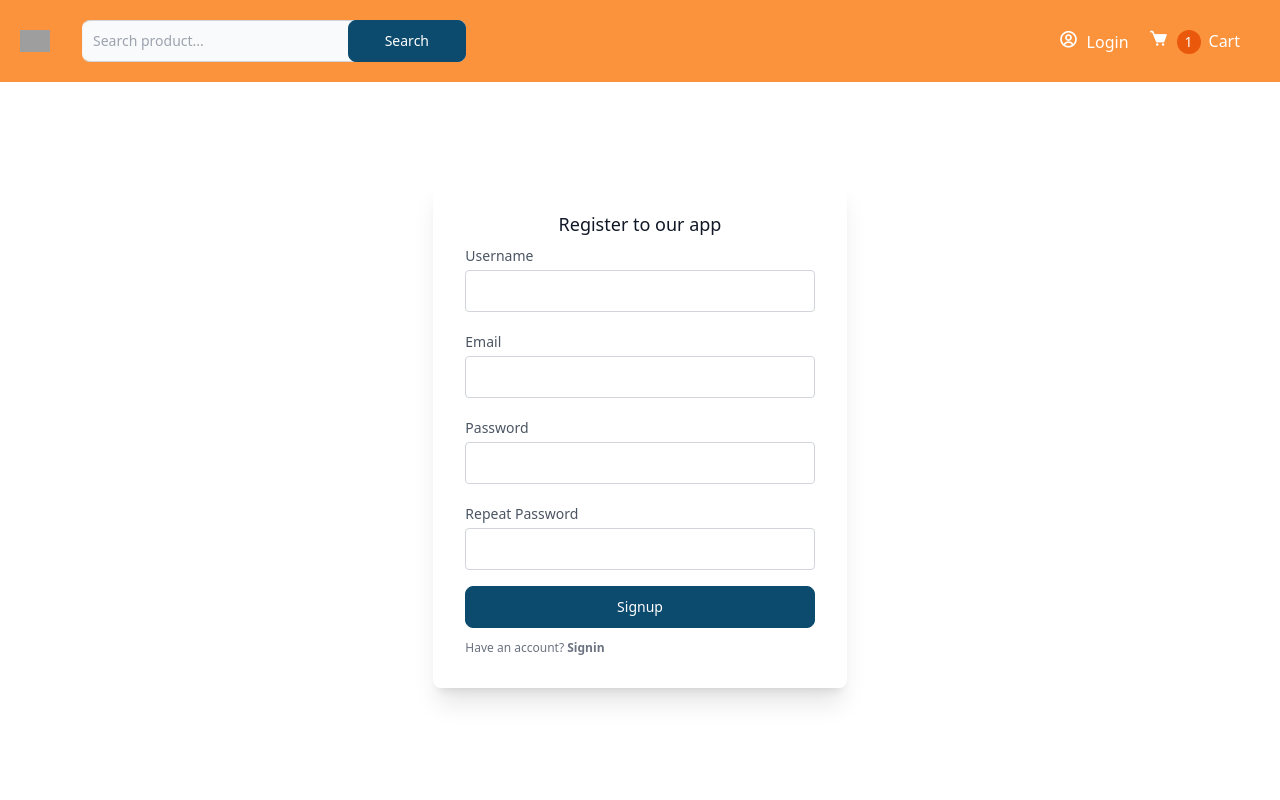
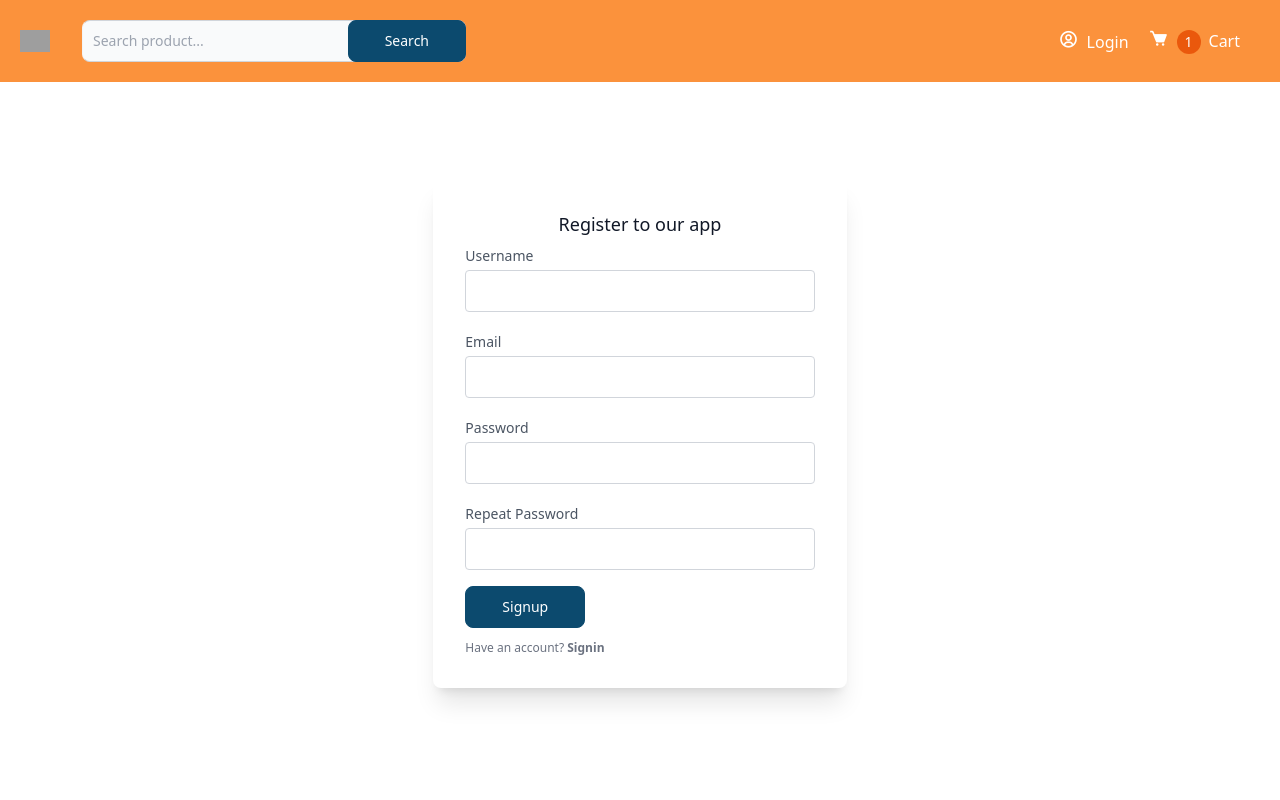
Before and after one commit to Ecommerce-Capstone/Ecommerce-Frontend, a Next.js app: page /auth/signup in a window 1280 px wide. Shown: the top 800 px of the page. Built offline with nearby package versions, Linux system fonts and the light colour scheme; no server answers; grey boxes are pictures that could not be loaded.

Commit message:
feat: registration

```diff
--- /dev/null
+++ b/src/components/Alert/index.tsx
@@ -0,0 +1,32 @@
+import {cn} from '@/utils'
+
+const Alert = (props: any) => {
+    let variantClass;
+    switch (props.variant){
+        case 'success':
+            variantClass = 'text-green-800 bg-green-50'
+            break;
+        case 'warning':
+            variantClass = 'text-yellow-800 bg-yellow-50'
+            break;
+        case 'error':
+            variantClass = 'text-red-800 bg-red-50'
+            break;
+        case 'secondary':
+            variantClass = 'text-gray-800 bg-gray-50'
+            break;
+        case 'primary':
+        default:
+            variantClass = 'text-blue-800 bg-blue-50'
+            break;
+    }
+    return (
+        <>
+            <div className={cn("p-4 mb-4 text-sm rounded-lg", variantClass)} role="alert">
+                {props.children}
+            </div>
+        </>
+    )
+}
+
+export default Alert
--- a/src/components/Button/index.tsx
+++ b/src/components/Button/index.tsx
@@ -1,11 +1,29 @@
-const Button = (props: any) => {
-    return (
-        <>
-            <button type={props.type ?? 'button'} className={`p-2.5 px-9 text-sm font-medium text-white bg-sky-900 rounded-lg border border-sky-900 hover:bg-blue-900 ${props.className}`}>
-                {props.children}
-            </button>
-        </>
-    )
+import React from "react";
+import 'boxicons/css/boxicons.min.css'
+import {cn} from '@/utils'
+
+export interface ButtonProps
+    extends React.ButtonHTMLAttributes<HTMLButtonElement> {
+    isLoading?: boolean;
 }
 
+const Button = React.forwardRef<HTMLButtonElement, ButtonProps>(
+    ({type, className, isLoading, ...props}, ref) => {
+        return (
+            <>
+                <button
+                    type={type}
+                    ref={ref}
+                    className={cn("p-2.5 px-9 text-sm font-medium text-white bg-sky-900 rounded-lg border border-sky-900 hover:bg-blue-900", className)}>
+                    {
+                        isLoading ? <span><i className="bx bx-loader bx-spin" /> </span> : <span>{props.children}</span>
+                    }
+                </button>
+            </>
+        )
+    },
+)
+
+Button.displayName = "Button"
+
 export default Button;
--- a/src/components/Input/BasicInput.tsx
+++ b/src/components/Input/BasicInput.tsx
@@ -1,12 +1,27 @@
-const BasicInput = (props: any) => {
-    return (
-        <>
-            <div className="relative mb-4">
-                <label className="leading-7 text-sm text-gray-600">{props.label}</label>
-                <input type={props.type} name={props.name} className="w-full bg-white rounded border border-gray-300 focus:border-indigo-500 focus:ring-2 focus:ring-indigo-200 text-base outline-none text-gray-700 py-1 px-3 leading-8 transition-colors duration-200 ease-in-out" />
-            </div>
-        </>
-    )
+import React from "react";
+import {cn} from "@/utils"
+
+export interface InputProps
+    extends React.InputHTMLAttributes<HTMLInputElement> {
+    label?: string;
+    error?:any;
 }
 
+const BasicInput = React.forwardRef<HTMLInputElement, InputProps>(
+    ({label, type, name, error, ...props}, ref) => {
+        return (
+            <>
+                <div className="relative mb-4">
+                    <label className="leading-7 text-sm text-gray-600">{label}</label>
+                    <input type={type} name={name} {...props}
+                        ref={ref}
+                           className={cn("w-full bg-white rounded border border-gray-300 focus:border-indigo-500 focus:ring-2 focus:ring-indigo-200 text-base outline-none text-gray-700 py-1 px-3 leading-8 transition-colors duration-200 ease-in-out", error && `bg-red-50 border-red-500 text-red-900 placeholder-red-700 focus:ring-red-500 focus:border-red-500`)} />
+                    { error && <p className="mt-2 text-sm text-red-600 dark:text-red-500">{error.message}</p>}
+                </div>
+            </>
+        );
+    },
+)
+BasicInput.displayName = "Input"
+
 export default BasicInput;
--- a/src/components/Layout/index.tsx
+++ b/src/components/Layout/index.tsx
@@ -1,5 +1,6 @@
 import Navbar from "@/components/Navbar";
 import Footer from "@/components/Footer";
+import { ToastContainer } from "react-toastify";
 
 const Layout = (props:any) => {
     return (
@@ -9,7 +10,17 @@ const Layout = (props:any) => {
                 <div className="">
                     {props.children}
                 </div>
+                <ToastContainer
+                    position="top-right"
+                    autoClose={8000}
+                    hideProgressBar={false}
+                    newestOnTop={false}
+                    draggable={false}
+                    closeOnClick
+                    pauseOnHover
+                />
             </main>
+
             <Footer/>
         </>
     )
--- a/src/pages/auth/signup.tsx
+++ b/src/pages/auth/signup.tsx
@@ -2,25 +2,96 @@ import Layout from "@/components/Layout";
 import Button from "@/components/Button";
 import BasicInput from "@/components/Input/BasicInput";
 import Link from "next/link";
+import {useForm} from "react-hook-form";
+import {yupResolver} from '@hookform/resolvers/yup';
+import * as yup from "yup";
+import {useState} from "react";
+import {useRouter} from "next/router";
+import {api} from "@/utils";
+import {toast} from 'react-toastify';
+import 'react-toastify/dist/ReactToastify.css';
+import Alert from "@/components/Alert";
+import Head from 'next/head';
 
 const SigninPage = () => {
+    const [isLoading, setIsLoading] = useState(false)
+    const [error, setError] = useState("")
+    const router = useRouter();
+    const registrationFormSchema = yup.object().shape({
+        username: yup.string()
+            .required("Username is required"),
+        email: yup.string()
+            .required("Email is required"),
+        password: yup.string()
+            .required("Password is required")
+            .min(4, "Password length should be at least 4 characters")
+            .max(12, "Password cannot exceed more than 12 characters"),
+        password_confirmation: yup.string()
+            .required("Confirm Password is required")
+            .min(4, "Password length should be at least 4 characters")
+            .max(12, "Password cannot exceed more than 12 characters")
+            .oneOf([yup.ref("password")], "Passwords do not match")
+    });
+
+    const {
+        register,
+        handleSubmit,
+        formState: {errors},
+    } = useForm({
+        mode: "onTouched",
+        resolver: yupResolver(registrationFormSchema)
+    });
+
+
+    async function onFormSubmit(formData: any) {
+        setIsLoading(true);
+        try {
+            const data = await api.post("/users", formData);
+            toast(`Welcome Aboard ${data.data.email}! Please login with your credentials`, {
+                type: "success"
+            });
+            setTimeout(() => {
+                router.push("/auth/signin")
+            }, 3000)
+        } catch (e: any) {
+            setError(e.message)
+        } finally {
+            setIsLoading(false)
+        }
+    }
+
     return (
         <>
+            <Head>
+                <title>Signup</title>
+                <meta property="og:title" content="Signup" key="title"/>
+            </Head>
             <Layout>
+
                 <div className="container w-full px-5 py-24 mx-auto flex justify-center">
-                    <div className="lg:w-1/3 md:w-1/2 bg-white rounded-lg p-8 flex flex-col w-full mt-10 md:mt-0 relative z-10 shadow-xl">
-                        <h2 className="text-gray-900 text-lg mb-1 font-medium title-font text-center">Register to our app</h2>
-                        <BasicInput label="Username" type="text" />
-                        <BasicInput label="Email" type="email" />
-                        <BasicInput label="Password" type="password" />
-                        <BasicInput label="Repeat Password" type="password" />
-                        <Button >Signup</Button>
-                        <p className="text-xs text-gray-500 mt-3">Have an account? <Link href="/auth/signin" className="font-bold" >Signin</Link></p>
+                    <div
+                        className="lg:w-1/3 md:w-1/2 bg-white rounded-lg p-8 flex flex-col w-full mt-10 md:mt-0 relative z-10 shadow-xl">
+                        <h2 className="text-gray-900 text-lg mb-1 font-medium title-font text-center">Register to our
+                            app</h2>
+                        {
+                            error && <Alert>{error}</Alert>
+                        }
+                        <form onSubmit={handleSubmit(onFormSubmit)}>
+                            <BasicInput label="Username" type="text"
+                                        error={errors["username"]} {...register("username")} />
+                            <BasicInput label="Email" type="email" error={errors["email"]} {...register("email")} />
+                            <BasicInput label="Password" type="password"
+                                        error={errors["password"]} {...register("password")} />
+                            <BasicInput label="Repeat Password" type="password"
+                                        error={errors["password_confirmation"]} {...register("password_confirmation")} />
+                            <Button isLoading={isLoading}>Signup</Button>
+                        </form>
+                        <p className="text-xs text-gray-500 mt-3">Have an account? <Link href="/auth/signin"
+                                                                                         className="font-bold">Signin</Link>
+                        </p>
                     </div>
                 </div>
             </Layout>
-
-
         </>
     )
 }
--- /dev/null
+++ b/src/utils/api.ts
@@ -0,0 +1,33 @@
+import axios from 'axios';
+import { getSession } from 'next-auth/react';
+
+const baseURL = process.env.NEXT_PUBLIC_BASE_API_URL || 'http://localhost:8080';
+
+const ApiClient = () => {
+    const defaultOptions = {
+        baseURL,
+    };
+
+    const instance = axios.create(defaultOptions);
+
+    instance.interceptors.request.use(async (request) => {
+        const session = await getSession();
+        if (session) {
+            request.headers.Authorization = `Bearer ${session.access_token}`;
+        }
+        return request;
+    });
+
+    instance.interceptors.response.use(
+        (response) => {
+            return response;
+        },
+        (error) => {
+            console.log(`error`, error);
+        },
+    );
+
+    return instance;
+};
+
+export default ApiClient();
--- /dev/null
+++ b/src/utils/cn.ts
@@ -0,0 +1,9 @@
+import { twMerge } from "tailwind-merge";
+import type { ClassValue } from "clsx";
+import { clsx } from "clsx";
+
+const cn = (...inputs: ClassValue[]) => {
+    return twMerge(clsx(inputs));
+}
+
+export default cn
--- /dev/null
+++ b/src/utils/index.ts
@@ -0,0 +1,7 @@
+import api from './api'
+import cn from './cn'
+
+export {
+    api,
+    cn
+}
```
Also changed, not shown: package.json (+8 -1 lines), src/types/next-auth.d.ts (+1 -6 lines), 1 other file (tests, documents, lock files or other folders).
